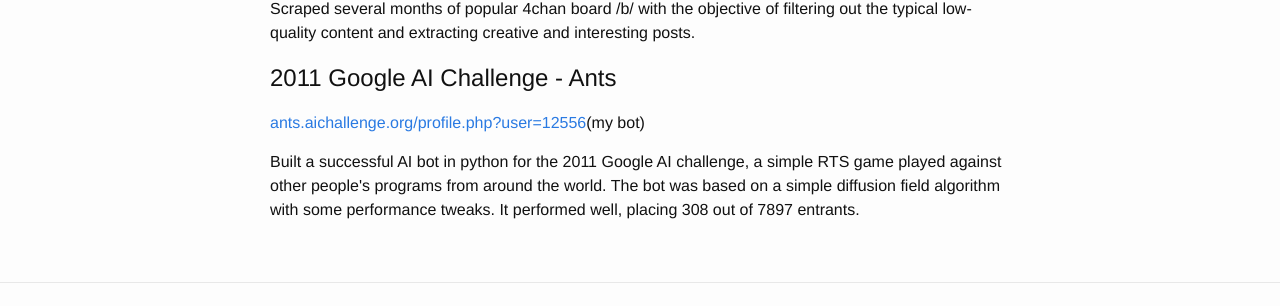
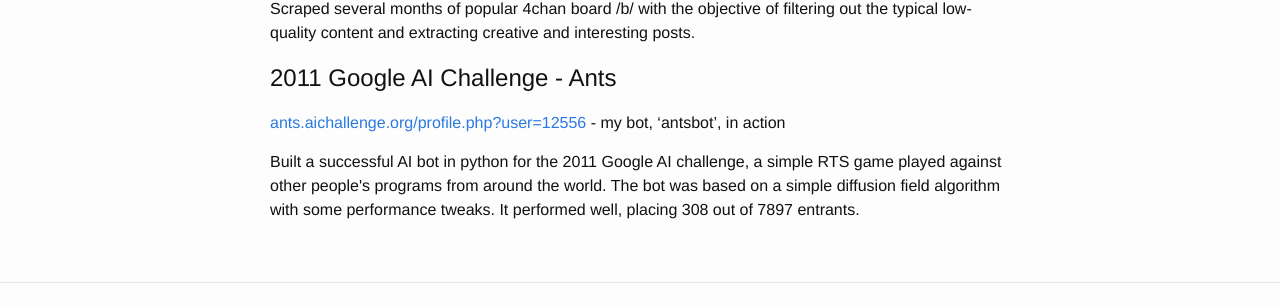
Before and after one commit to peterashwell/peterashwell.github.io, a Jekyll site: the page built from projects.md, in a window 1280 px wide. Shown: the part 941-1247 px from the top of the page. Built offline with Jekyll 4.4.1, drawn with Linux system fonts in a browser that asks for light colours.

```diff
--- a/projects.md
+++ b/projects.md
@@ -25,5 +25,5 @@
 <p>Scraped several months of popular 4chan board /b/ with the objective of filtering out the typical low-quality content and extracting creative and interesting posts.</p>
 
 <h1>2011 Google AI Challenge - Ants</h1>
-<a href="http://ants.aichallenge.org/profile.php?user=12556">ants.aichallenge.org/profile.php?user=12556</a>(my bot)
+<a href="http://ants.aichallenge.org/profile.php?user=12556">ants.aichallenge.org/profile.php?user=12556</a> - my bot, 'antsbot', in action
 <p>Built a successful AI bot in python for the 2011 Google AI challenge, a simple RTS game played against other people's programs from around the world. The bot was based on a simple diffusion field algorithm with some performance tweaks. It performed well, placing 308 out of 7897 entrants.</p>
```
